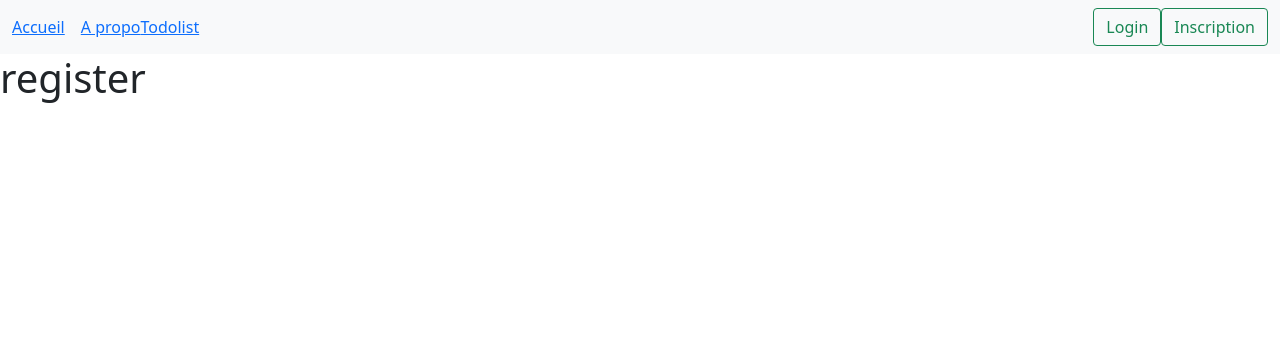
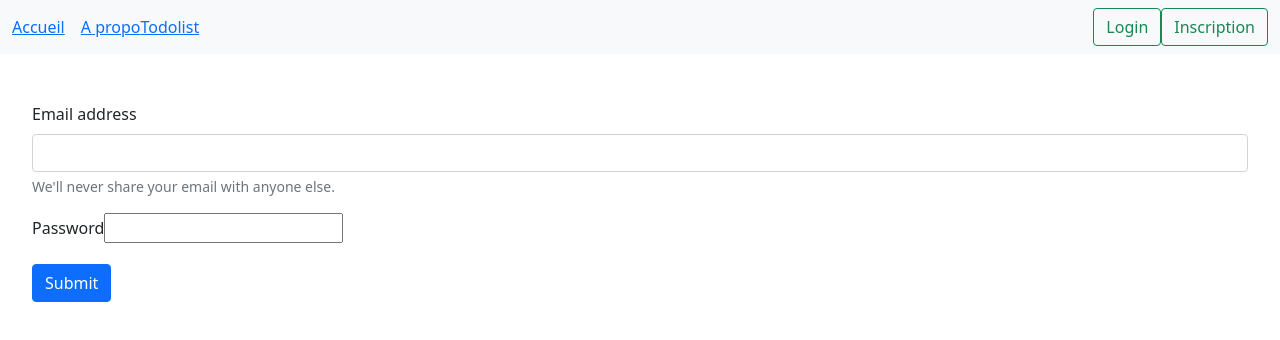
Before and after one commit to LoickHommet/Vue3FullStack, a Vue app in the folder front/: page /register in a window 1280 px wide. Shown: the top 340 px of the page. Built offline with nearby package versions, Linux system fonts and the light colour scheme.

Commit message:
Template Formulaire d'inscription

```diff
--- a/front/src/components/register.vue
+++ b/front/src/components/register.vue
@@ -3,7 +3,35 @@
 </script>
 
 <template>
-  <h1>register</h1>
+<div style="padding: 2em;">
+    <p> {{user}} </p>
+    <form @submit.prevent="signup( mail, password)">
+          <!-- <div class="mb-3">
+        <label for="exampleInputPassword1" class="form-label ">Identifiant</label>
+        <input type="text" v-model="identifiant" class="form-control" id="exampleInputPassword1" />
+      </div> -->
+      <div class="mb-3">
+        <label for="exampleInputEmail1" class="form-label">Email address</label>
+        <input
+          type="email"
+          v-model="mail"
+          class="form-control"
+          id="exampleInputEmail1"
+          aria-describedby="emailHelp"
+        />
+
+        <div id="emailHelp" class="form-text">We'll never share your email with anyone else.</div>
+      </div>
+          <div class="mb-3">
+      <label for="exampleInputEmail1" class="form-label">Password</label>
+      <input type="password" v-model="password" name="" id="">
+    </div>
+
+
+      <button type="submit" class="btn btn-primary">Submit</button>
+    </form>
+  </div>
+
 </template>
 
 <style scoped>
```
